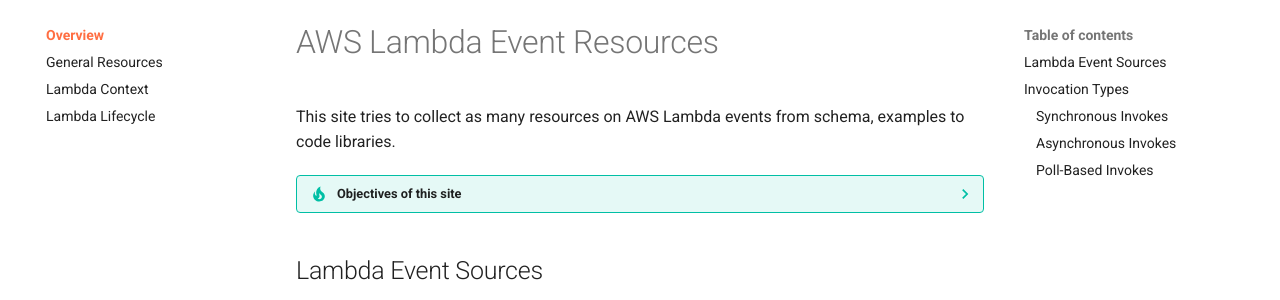
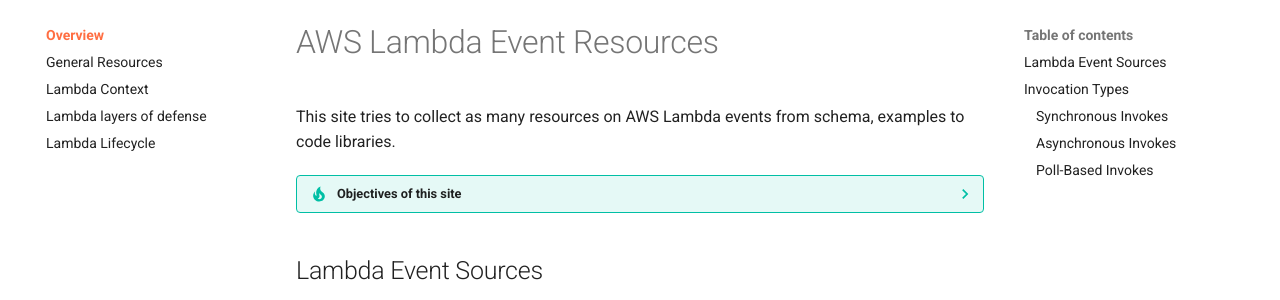
Before and after one commit to michaelbrewer/aws-lambda-events, an MkDocs documentation site: the page built from docs/index.md, in a window 1280 px wide. Shown: the part 124-424 px from the top of the page. Built offline with MkDocs 1.6.1 and Material for MkDocs 9.7.7, drawn with Linux system fonts in a browser that asks for light colours; comment, search, counter and statistics services are not loaded.

Commit message:
chore: update

```diff
--- a/mkdocs.yml
+++ b/mkdocs.yml
@@ -68,6 +68,7 @@
     - index.md
     - lambda-resources.md
     - lambda-context.md
+    - lambda-security.md
     - lambda-lifecycle.md
   - AWS Lambda Events:
     - http-api.md
```
